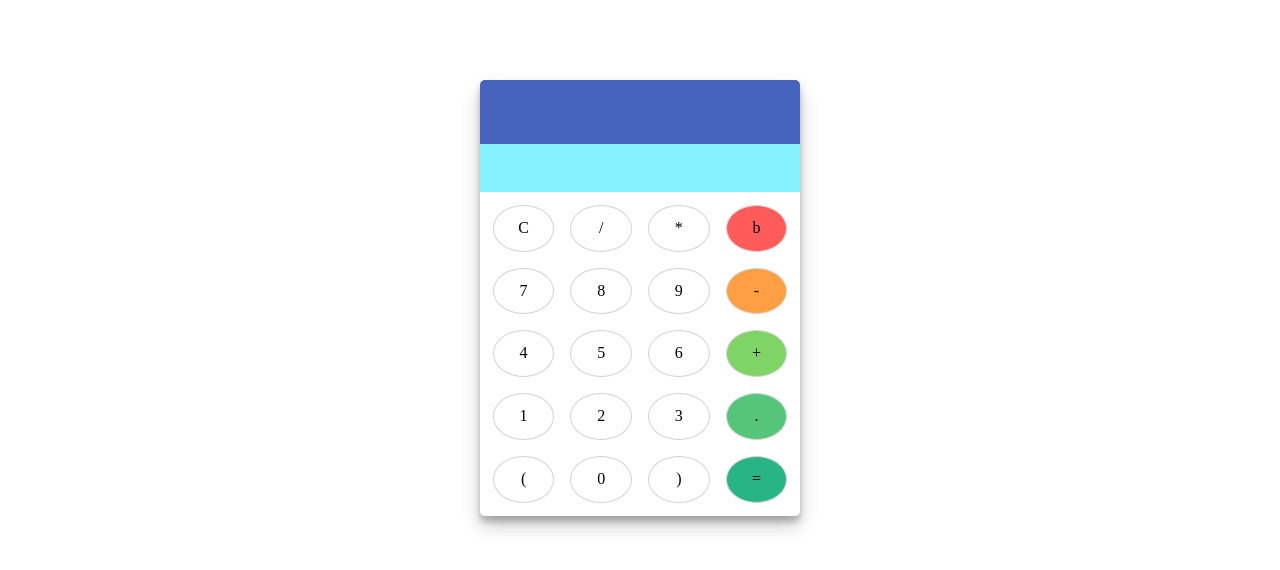
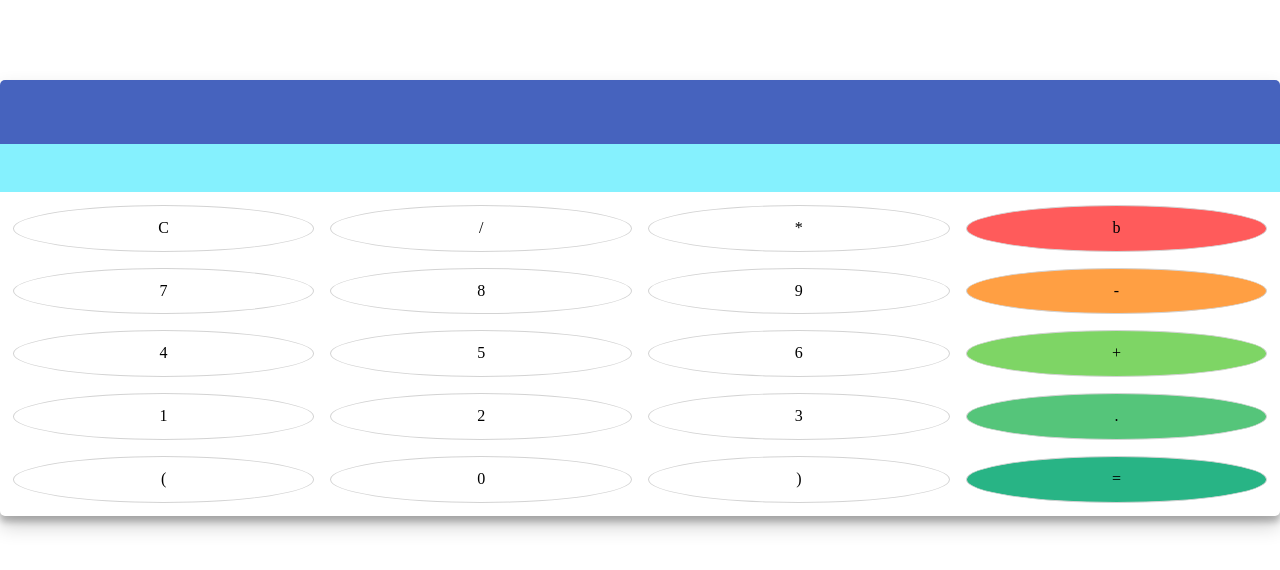
Before and after one commit to Afaqak/calc, a plain HTML site: page index.html in a window 1280 px wide. Drawn offline with Linux system fonts and the light colour scheme.

Commit message:
Update style.css

```diff
--- a/style.css
+++ b/style.css
@@ -91,3 +91,9 @@ body {
     width: 100%;
   }
 }
+
+@media screen and (min-width: 300px) {
+  .container {
+    width: 100%;
+  }
+}
```
